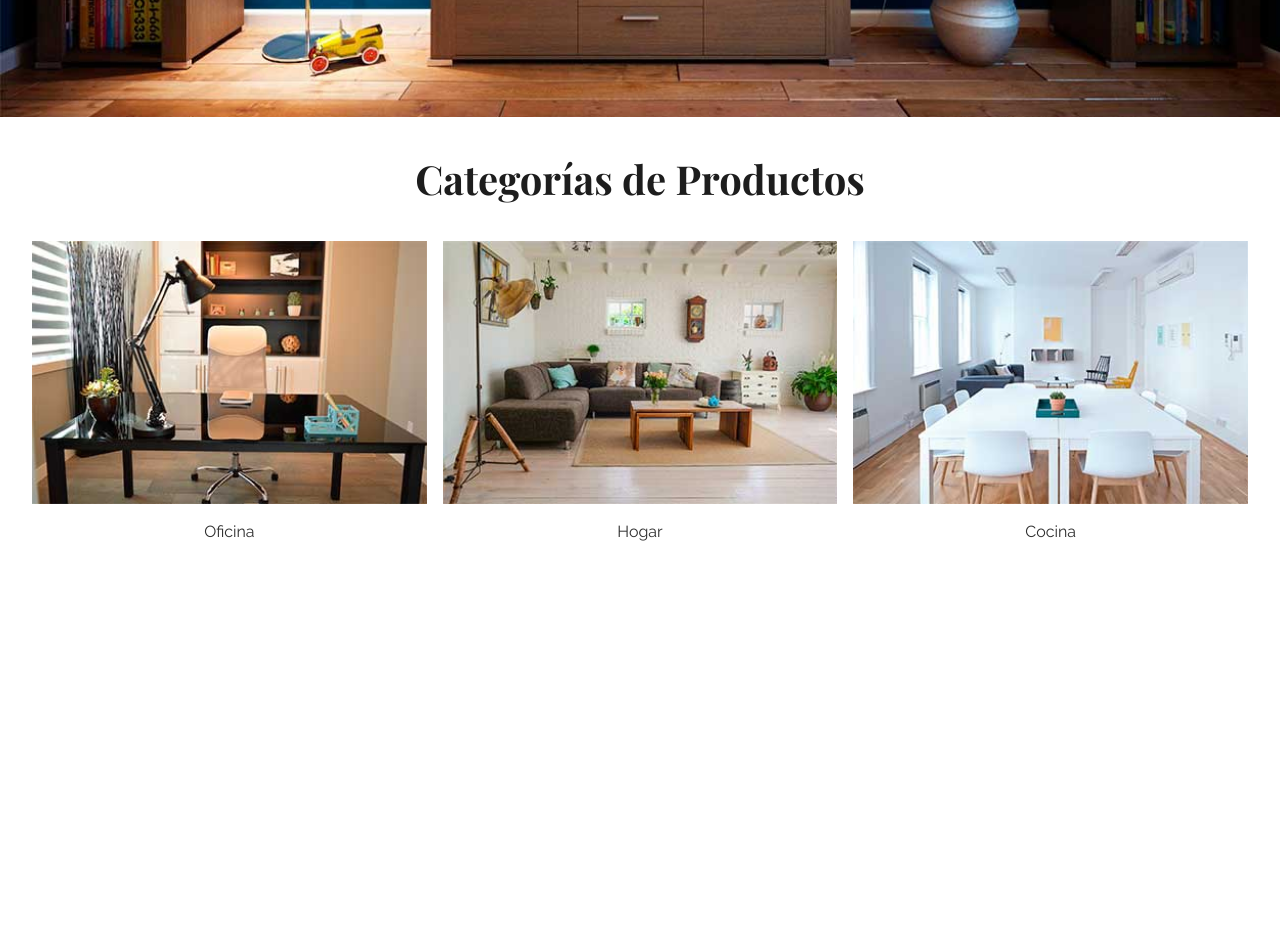
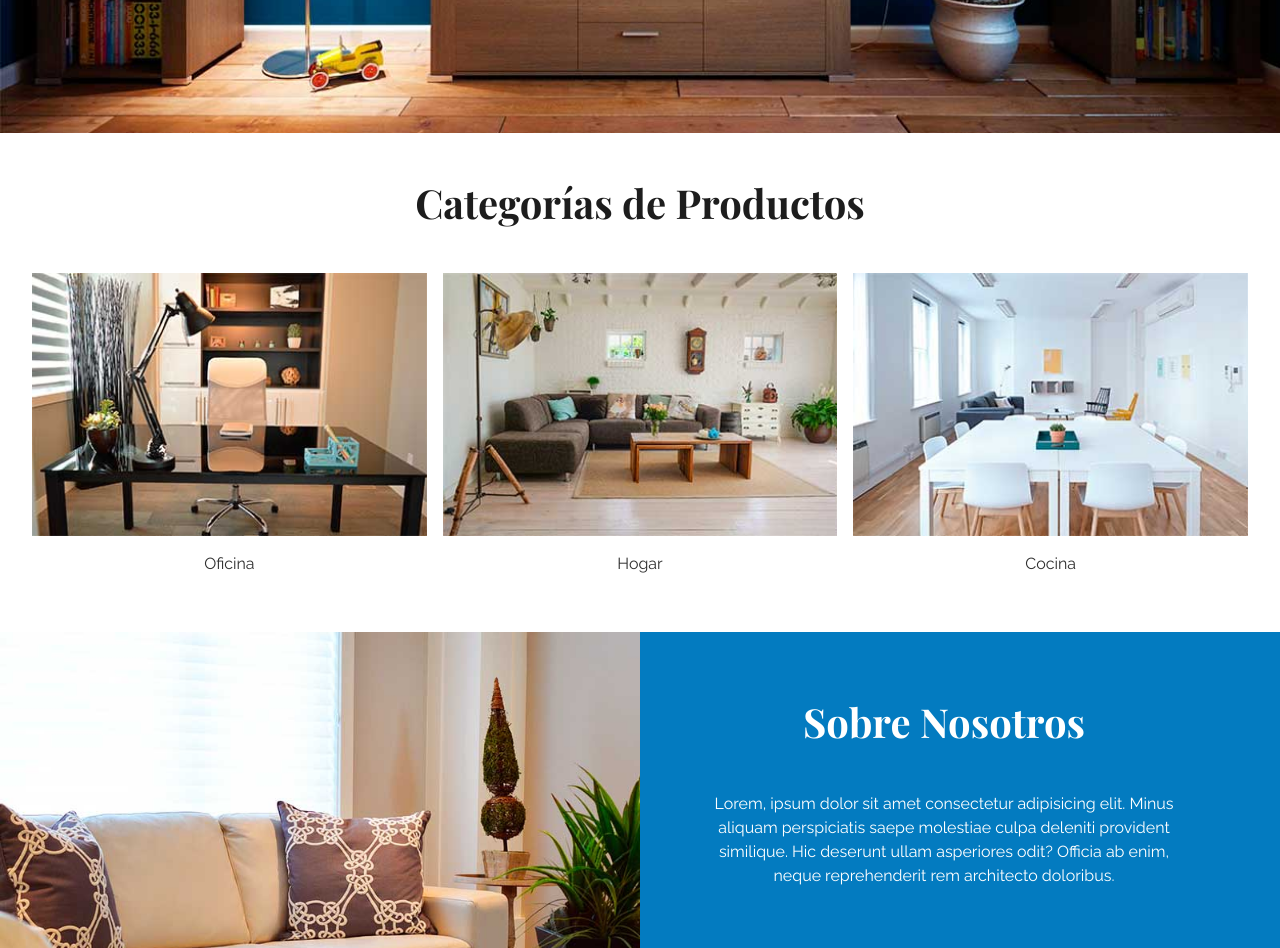
Before and after one commit to JmAtochePascual/Ecommerce, a plain HTML site: page index.html in a window 1280 px wide. Shown: the part 800-1748 px from the top of the page. Before the commit the page ends 1360 px from the top, so only its background shows below. Drawn offline with nearby package versions, Linux system fonts and the light colour scheme; a web font is replaced by a local one.

Commit message:
[ADD] agrega se seccion sobre nosotros

```diff
--- a/css/style-desktop.css
+++ b/css/style-desktop.css
@@ -4,7 +4,7 @@ h3,
 h4,
 h5,
 h6 {
-  margin-bottom: 3.2rem;
+  margin-bottom: 4rem;
   text-align: center;
 }
 
@@ -17,11 +17,11 @@ h2 {
 }
 
 h3 {
-  font-size: 3.4rem;
+  font-size: 3.6rem;
 }
 
 .header {
-  padding-top: 3.2rem;
+  padding-top: 4rem;
 }
 
 
@@ -40,11 +40,7 @@ h3 {
 
 /* CATEGORIA DE PRODUCTOS */
 .categoria {
-  padding-top: 3.2rem;
-}
-
-.categoria__grid {
-  /* gap: 2.4rem; */
+  padding: 4rem 0;
 }
 
 .categoria__iten:hover .categoria__link {
--- a/css/style-tablet.css
+++ b/css/style-tablet.css
@@ -9,7 +9,7 @@ h3,
 h4,
 h5,
 h6 {
-  margin-bottom: 2.4rem;
+  margin-bottom: 3.2rem;
   text-align: center;
 }
 
@@ -28,7 +28,7 @@ h3 {
 /* HEADER */
 
 .header {
-  padding-top: 2.4rem;
+  padding-top: 3.2rem;
 }
 
 .header__menu {
@@ -45,9 +45,27 @@ h3 {
 
 /* CATEGORIA DE PRODUCTOS */
 .categoria {
-  padding-top: 2.4rem;
+  padding: 3.2rem 0;
 }
 
 .categoria__grid {
   grid-template-columns: repeat(3, 1fr);
 }
+
+/* SOBRE NOSOTROS */
+.nosotros {
+  background-image: linear-gradient(to right, transparent 50%, var(--primary-color) 50%, var(--primary-color) 100%), url("../img/nosotros.jpg");
+  background-position: top left;
+  background-size: 100%, 80rem;
+}
+
+.nosotros__grid {
+  grid-template-rows: unset;
+  grid-template-columns: repeat(2, 1fr);
+}
+
+.nosotros__copy {
+  padding: 6rem;
+  grid-row: unset;
+  grid-column: 2 / 3;
+}
--- a/css/style.css
+++ b/css/style.css
@@ -42,7 +42,7 @@ h3,
 h4,
 h5,
 h6 {
-	margin-bottom: 1.6rem;
+	margin-bottom: 2.4rem;
 	font-family: var(--primary-Font);
 	text-align: center;
 	color: #1d1d1d;
@@ -86,7 +86,7 @@ input {
 
 /* HEADER */
 .header {
-	padding-top: 1.6rem;
+	padding-top: 2.4rem;
 }
 
 .header__span {
@@ -125,7 +125,7 @@ input {
 
 /* CATEGORIA DE PRODUCTOS */
 .categoria {
-	padding-top: 1.6rem;
+	padding: 2.4rem 0;
 }
 
 .categoria__grid {
@@ -153,3 +153,29 @@ input {
 	text-align: center;
 	transition: all .3s ease-in-out;
 }
+
+/* SOBRE NOSOTROS */
+.nosotros {
+	max-width: 144rem;
+	margin: 0 auto;
+	background-image: linear-gradient(to bottom, transparent 50%, var(--primary-color) 50%, var(--primary-color) 100%), url("../img/nosotros.jpg");
+	background-repeat: no-repeat;
+	background-position: top center;
+	background-size: 100%, 80rem;
+}
+
+.nosotros__grid {
+	display: grid;
+	grid-template-rows: repeat(2, 1fr);
+}
+
+.nosotros__copy {
+	padding: 8rem 0;
+	grid-row: 2/3;
+	color: var(--tertiary-color);
+	text-align: center;
+}
+
+.nosotros__titulo {
+	color: var(--tertiary-color);
+}
--- a/index.html
+++ b/index.html
@@ -60,6 +60,20 @@
 				</div>
 			</div>
 		</section>
+
+		<section class="nosotros">
+			<div class="nosotros__container">
+				<div class="nosotros__grid">
+					<div class="nosotros__copy">
+						<h2 class="nosotros__titulo">Sobre Nosotros</h2>
+						<p>Lorem, ipsum dolor sit amet consectetur adipisicing elit. Minus aliquam perspiciatis saepe molestiae
+							culpa
+							deleniti provident similique. Hic deserunt ullam asperiores odit? Officia ab enim, neque reprehenderit rem
+							architecto doloribus.</p>
+					</div>
+				</div>
+			</div>
+		</section>
 	</main>
 </body>
 
```
